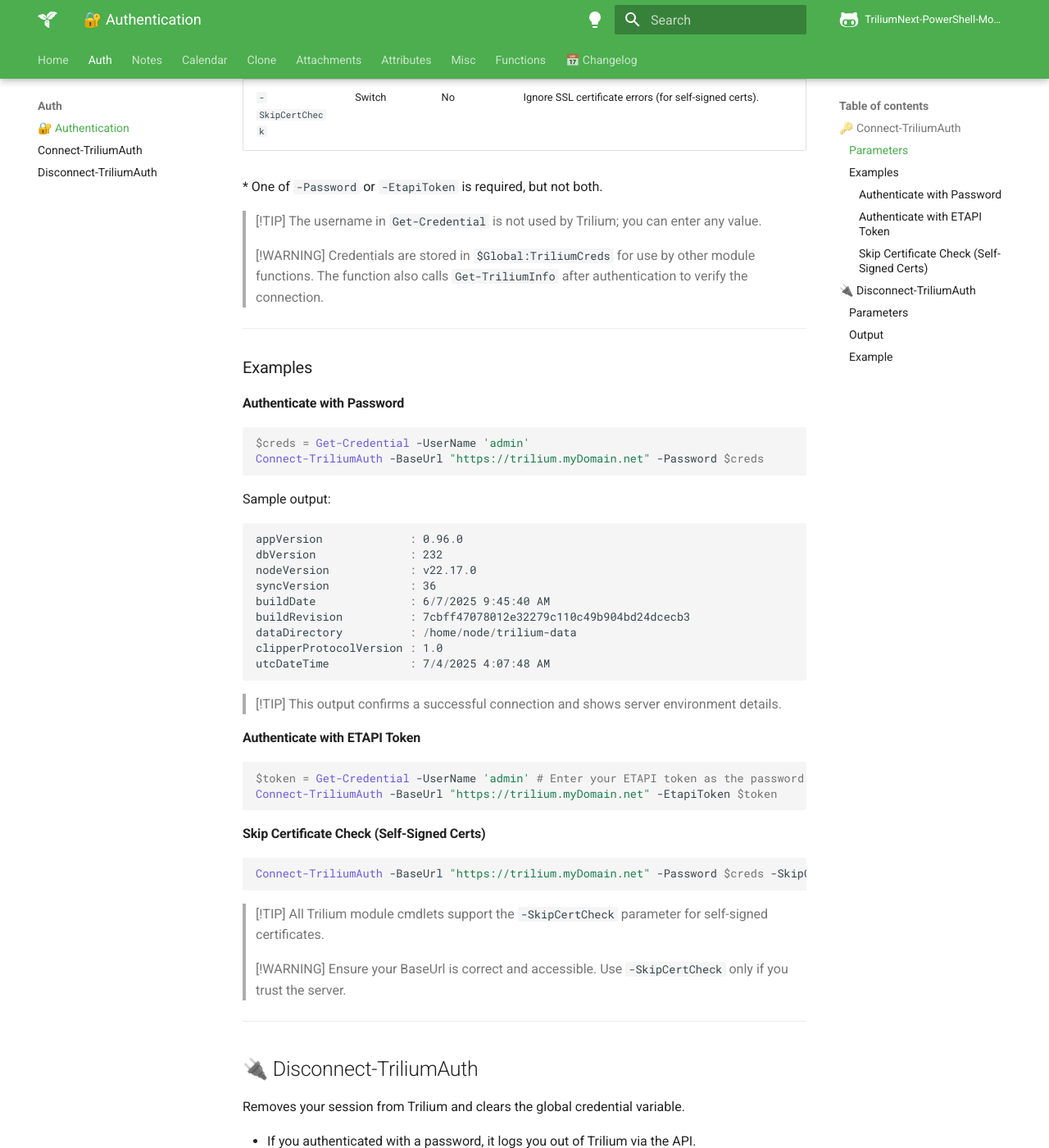
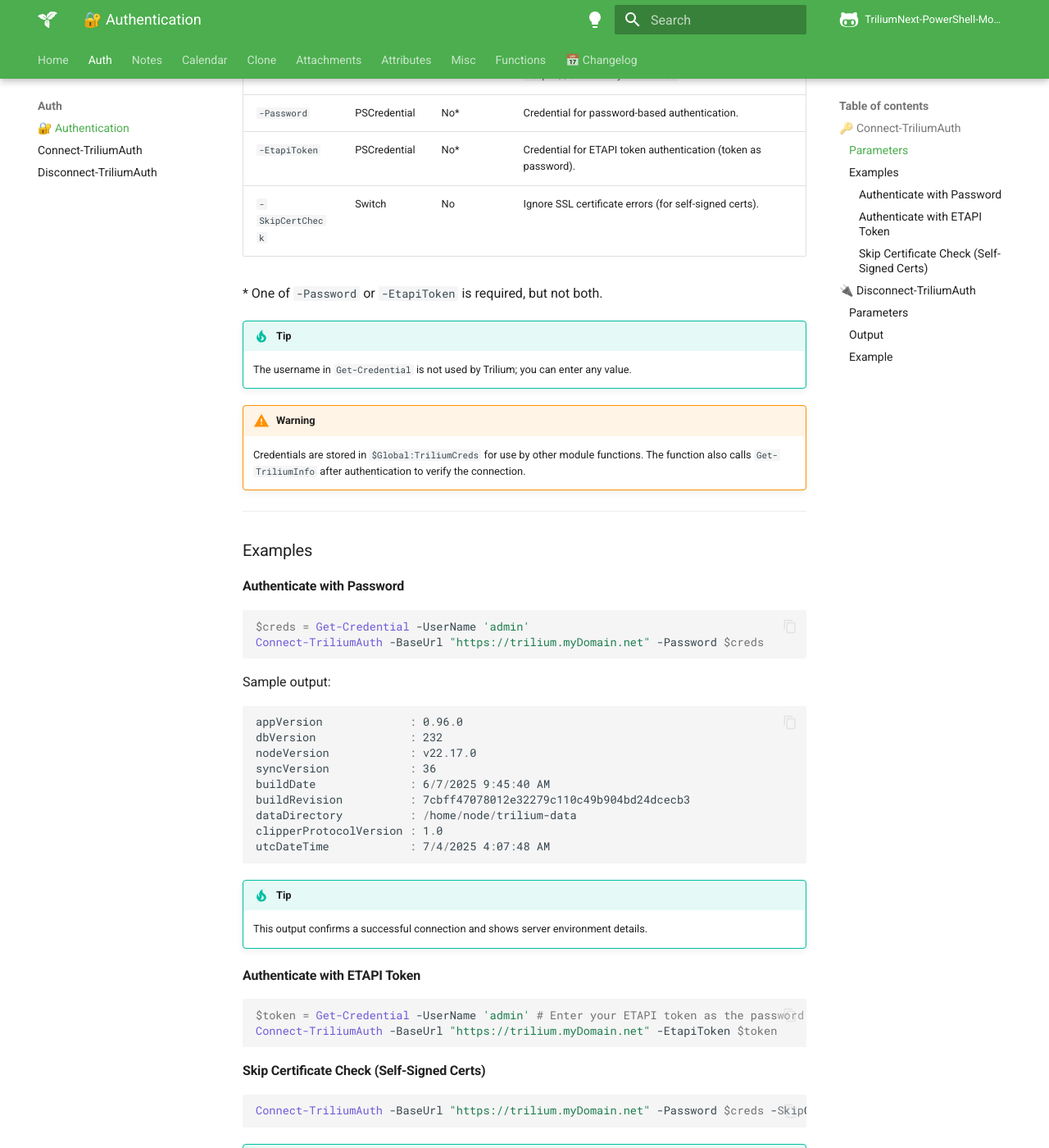
Before and after one commit to ptmorris1/TriliumNext-Powershell-Module, an MkDocs documentation site: the page built from docs/auth/auth.md, in a window 1280 px wide and 1400 px high, scrolled down 845 px. Shown: the whole window at 82% size. Built offline with MkDocs 1.6.1 and Material for MkDocs 9.7.7, drawn with Linux system fonts in a browser that asks for light colours; comment, search, counter and statistics services are not loaded; some of the changed text lies outside the part shown.

Commit message:
update docs

````diff
--- a/docs/auth/auth.md
+++ b/docs/auth/auth.md
@@ -1,7 +1,7 @@
 # 🔐 Authentication
 
-> [!NOTE]
-> Before using any cmdlets in this module, you must authenticate with [`Connect-TriliumAuth`](Connect-TriliumAuth.md).
+!!! note
+    Before using any cmdlets in this module, you must authenticate with [`Connect-TriliumAuth`](Connect-TriliumAuth.md).
 
 ---
 
@@ -12,8 +12,8 @@
 - **Password-based**: Use the `-Password` parameter with a PSCredential object containing your Trilium password.
 - **ETAPI token-based**: Use the `-EtapiToken` parameter with a PSCredential object containing your ETAPI token as the password.
 
-> [!IMPORTANT]
-> Provide either `-Password` or `-EtapiToken`, not both. Optionally, use `-SkipCertCheck` to ignore SSL certificate errors (for self-signed certs).
+!!! important
+    Provide either `-Password` or `-EtapiToken`, not both. Optionally, use `-SkipCertCheck` to ignore SSL certificate errors (for self-signed certs).
 
 ### Parameters
 
@@ -26,11 +26,11 @@
 
 \* One of `-Password` or `-EtapiToken` is required, but not both.
 
-> [!TIP]
-> The username in `Get-Credential` is not used by Trilium; you can enter any value.
+!!! tip
+    The username in `Get-Credential` is not used by Trilium; you can enter any value.
 
-> [!WARNING]
-> Credentials are stored in `$Global:TriliumCreds` for use by other module functions. The function also calls `Get-TriliumInfo` after authentication to verify the connection.
+!!! warning
+    Credentials are stored in `$Global:TriliumCreds` for use by other module functions. The function also calls `Get-TriliumInfo` after authentication to verify the connection.
 
 ---
 
@@ -55,8 +55,9 @@
 clipperProtocolVersion : 1.0
 utcDateTime            : 7/4/2025 4:07:48 AM
 ```
-> [!TIP]
-> This output confirms a successful connection and shows server environment details.
+
+!!! tip
+    This output confirms a successful connection and shows server environment details.
 
 #### Authenticate with ETAPI Token
 
@@ -70,11 +71,12 @@
 ```powershell
 Connect-TriliumAuth -BaseUrl "https://trilium.myDomain.net" -Password $creds -SkipCertCheck
 ```
-> [!TIP]
-> All Trilium module cmdlets support the `-SkipCertCheck` parameter for self-signed certificates.
 
-> [!WARNING]
-> Ensure your BaseUrl is correct and accessible. Use `-SkipCertCheck` only if you trust the server.
+!!! tip
+    All Trilium module cmdlets support the `-SkipCertCheck` parameter for self-signed certificates.
+
+!!! warning
+    Ensure your BaseUrl is correct and accessible. Use `-SkipCertCheck` only if you trust the server.
 
 ---
 
@@ -101,7 +103,8 @@
 ```powershell
 Disconnect-TriliumAuth
 ```
-> [!TIP]
-> Use [`Disconnect-TriliumAuth`](Disconnect-TriliumAuth.md) to ensure your credentials are cleared from your session, especially if you switch users or finish your automation tasks.
+
+!!! tip
+    Use [`Disconnect-TriliumAuth`](Disconnect-TriliumAuth.md) to ensure your credentials are cleared from your session, especially if you switch users or finish your automation tasks.
 
 ---
--- a/mkdocs.yml
+++ b/mkdocs.yml
@@ -28,12 +28,16 @@
     repo: fontawesome/brands/github-alt
   features:
     - navigation.tabs
-    - navigation.sections
+    - navigation.path
     - navigation.expand
     - navigation.indexes
     - navigation.tracking
     - navigation.top
     - navigation.tabs.sticky
+    - navigation.instant
+    - navigation.instant.progress
+    - toc.follow
+    - content.code.copy
 
 plugins:
   - offline:
````
Also changed, not shown: docs/attachments/Get-TriliumNoteAttachment.md (+9 -5 lines), docs/attachments/New-TriliumAttachment.md (+19 -7 lines).
